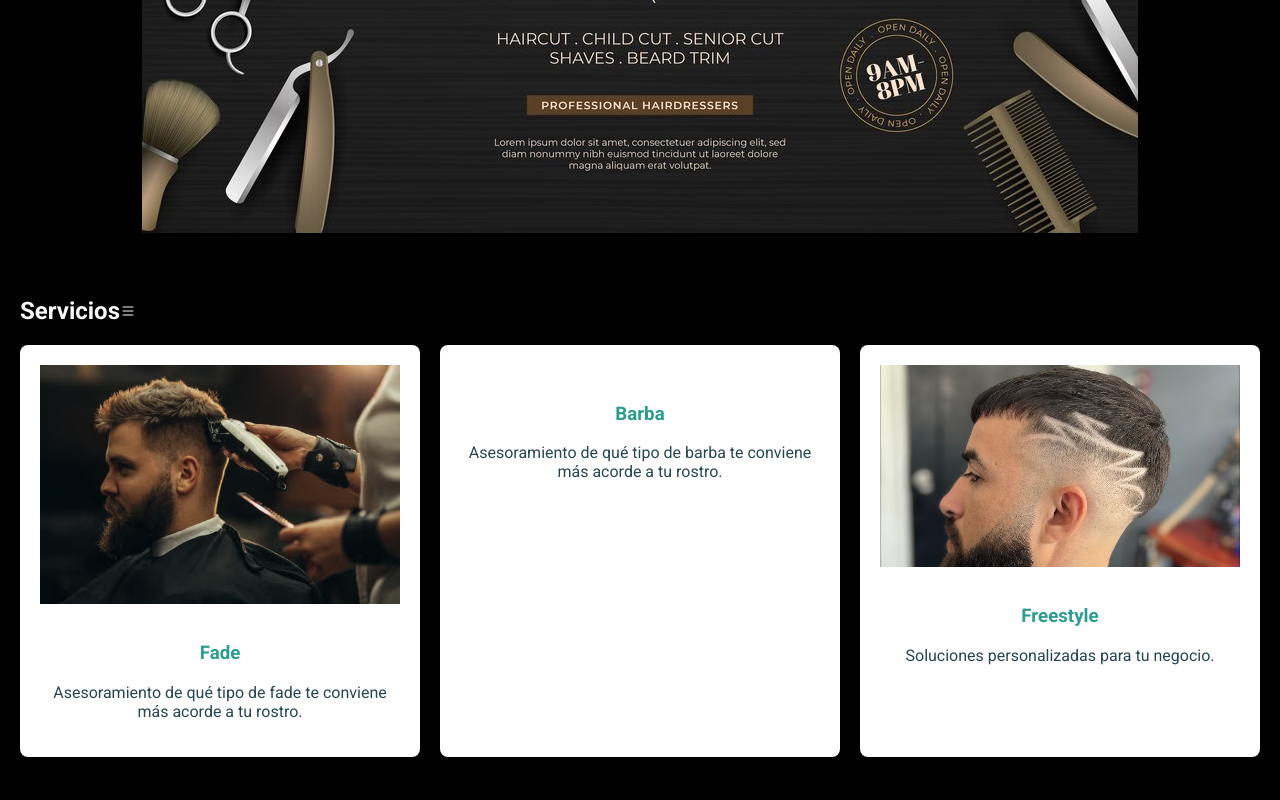
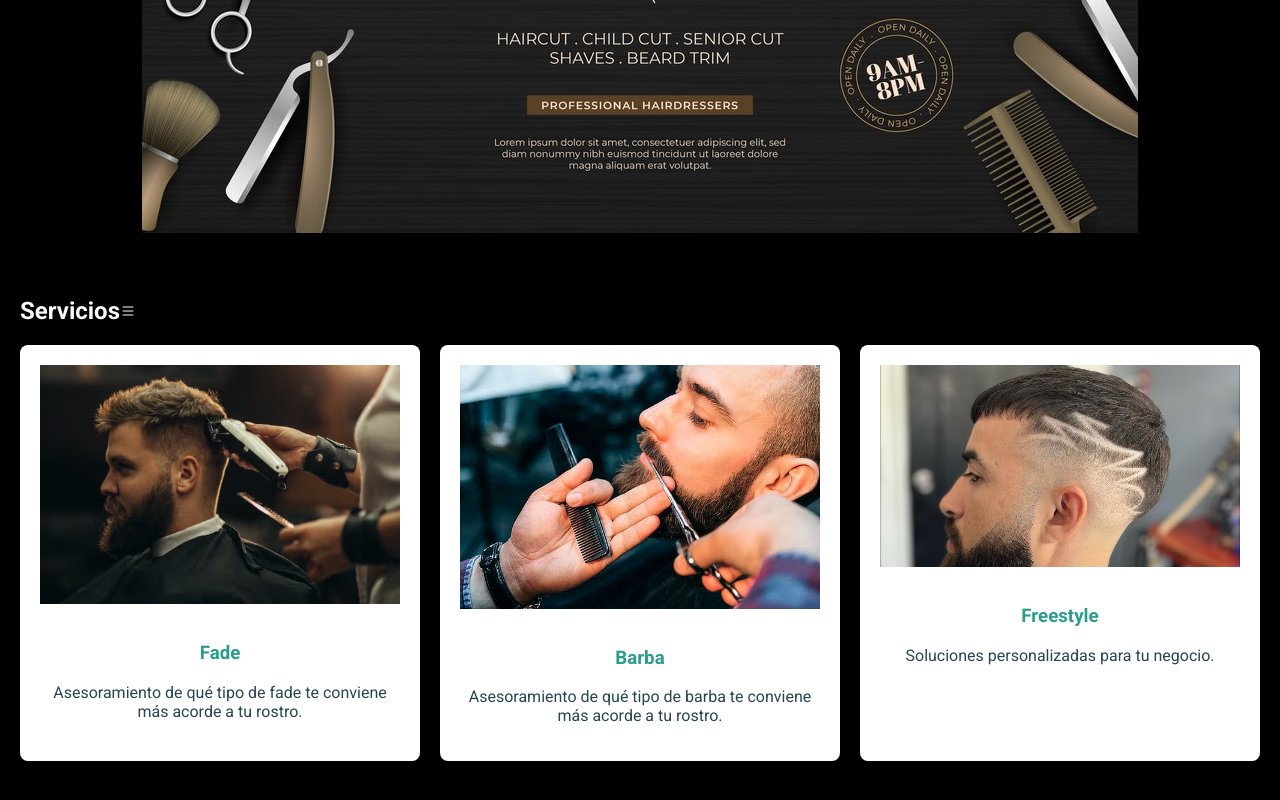
Before and after one commit to diegok7k/barber, a plain HTML site: page index.html in a window 1280 px wide. Shown: the part 360-1160 px from the top of the page. Drawn offline with Linux system fonts and the light colour scheme; files whose address does not match are found by name.

Commit message:
Update index.html

```diff
--- a/index.html
+++ b/index.html
@@ -45,7 +45,7 @@
                     <p>Asesoramiento de qué tipo de fade te conviene más acorde a tu rostro.</p>
                 </div>
                 <div class="service-card">
-                    <img class="servicio_img" src="img/barba.jpg" alt="">
+                    <img class="servicio_img" src="barba.jpg" alt="">
                     <h3>Barba</h3>
                     <p>Asesoramiento de qué tipo de barba te conviene más acorde a tu rostro.</p>
                 </div>
```
